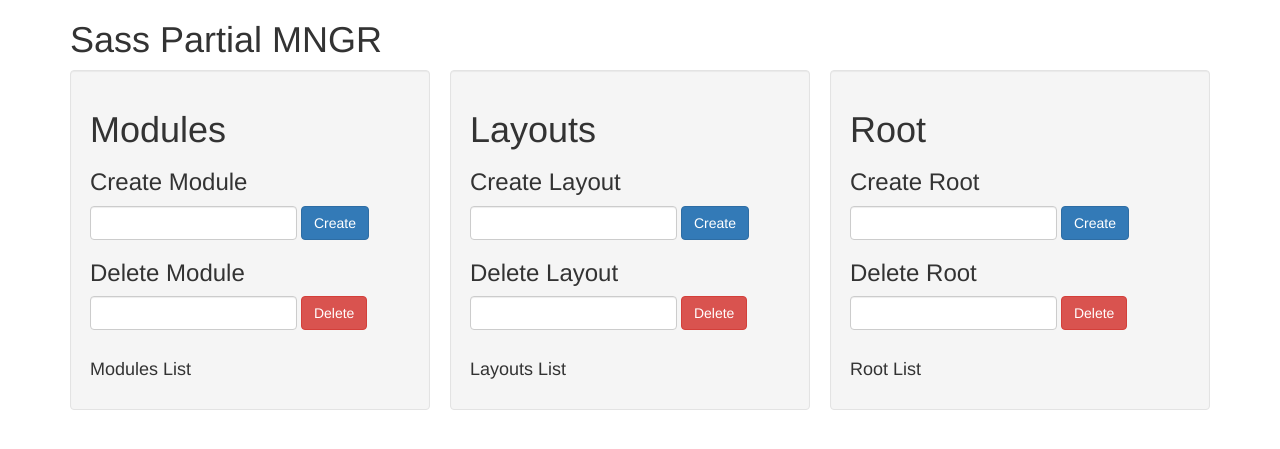
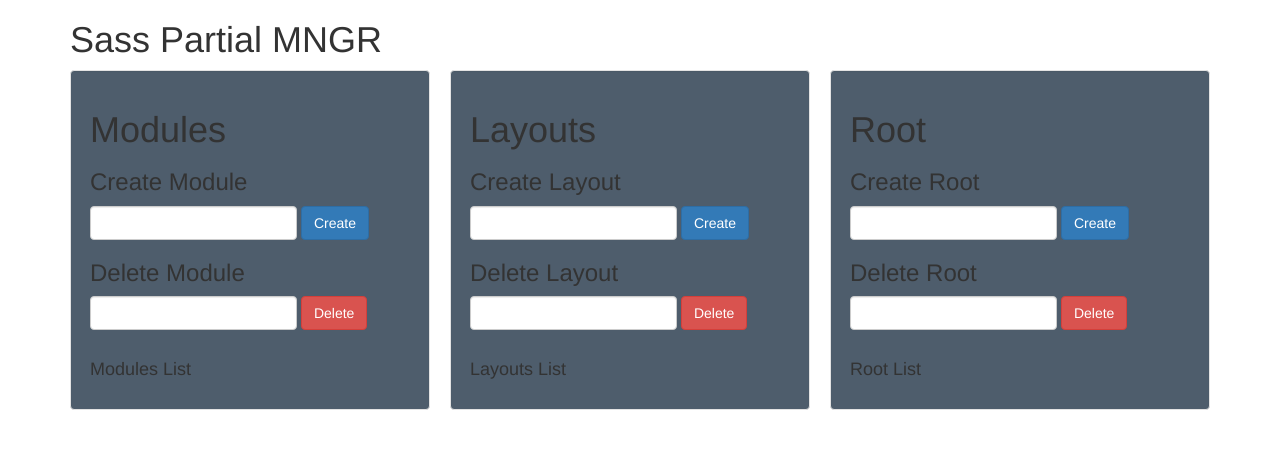
Before and after one commit to nickberens360/partial-mngr, a PHP site: page / in a window 1280 px wide. Shown: the top 449 px of the page. Run offline with PHP 8.4, Linux system fonts and the light colour scheme; some libraries are stand-ins or nearby versions.

Commit message:
added style for the wells

```diff
--- a/app.css
+++ b/app.css
@@ -6,7 +6,9 @@
 
 
 
-
+.well{
+	background: #4e5d6c;
+}
 
 [class*='nb-'] {
 	position:relative;
```
